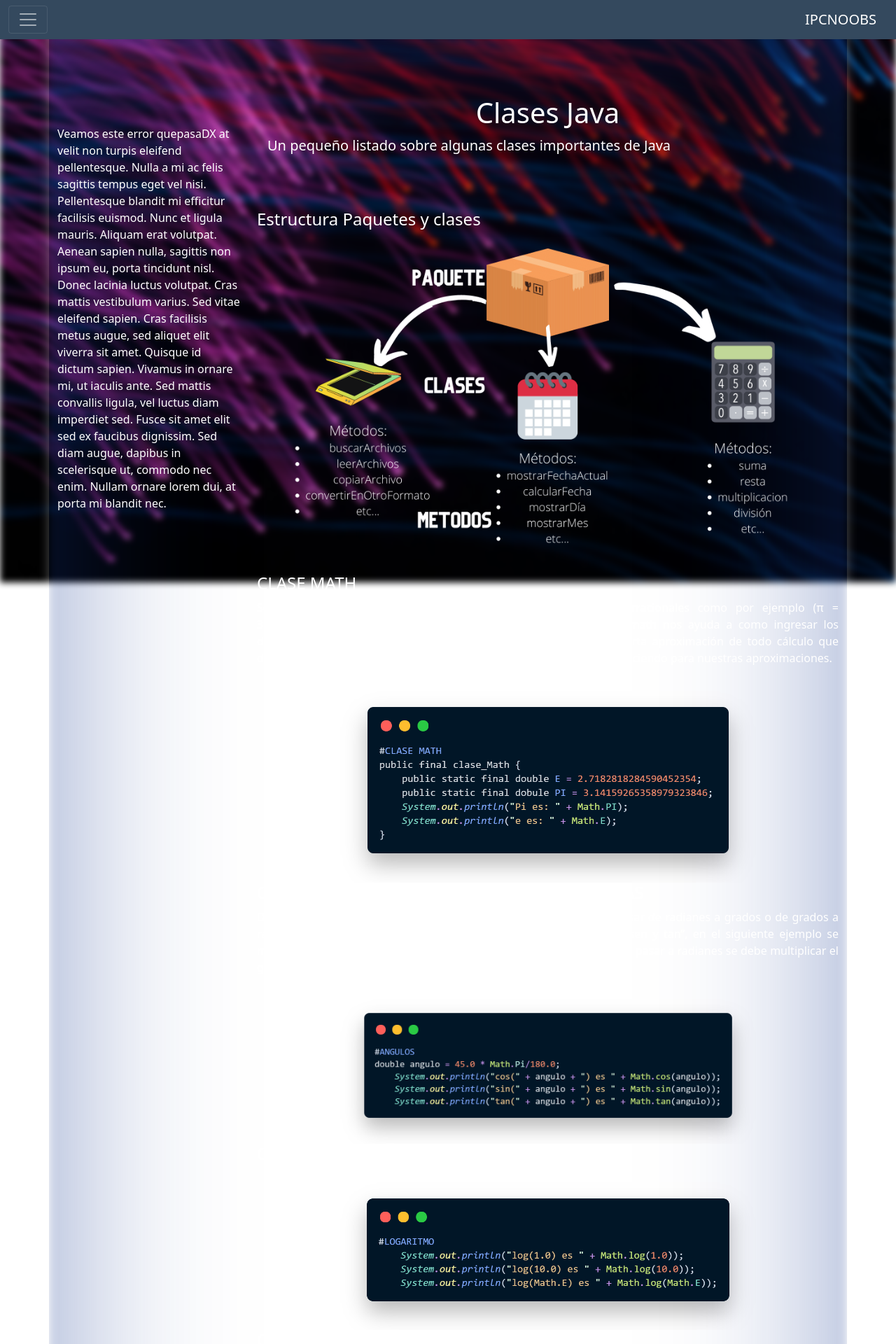
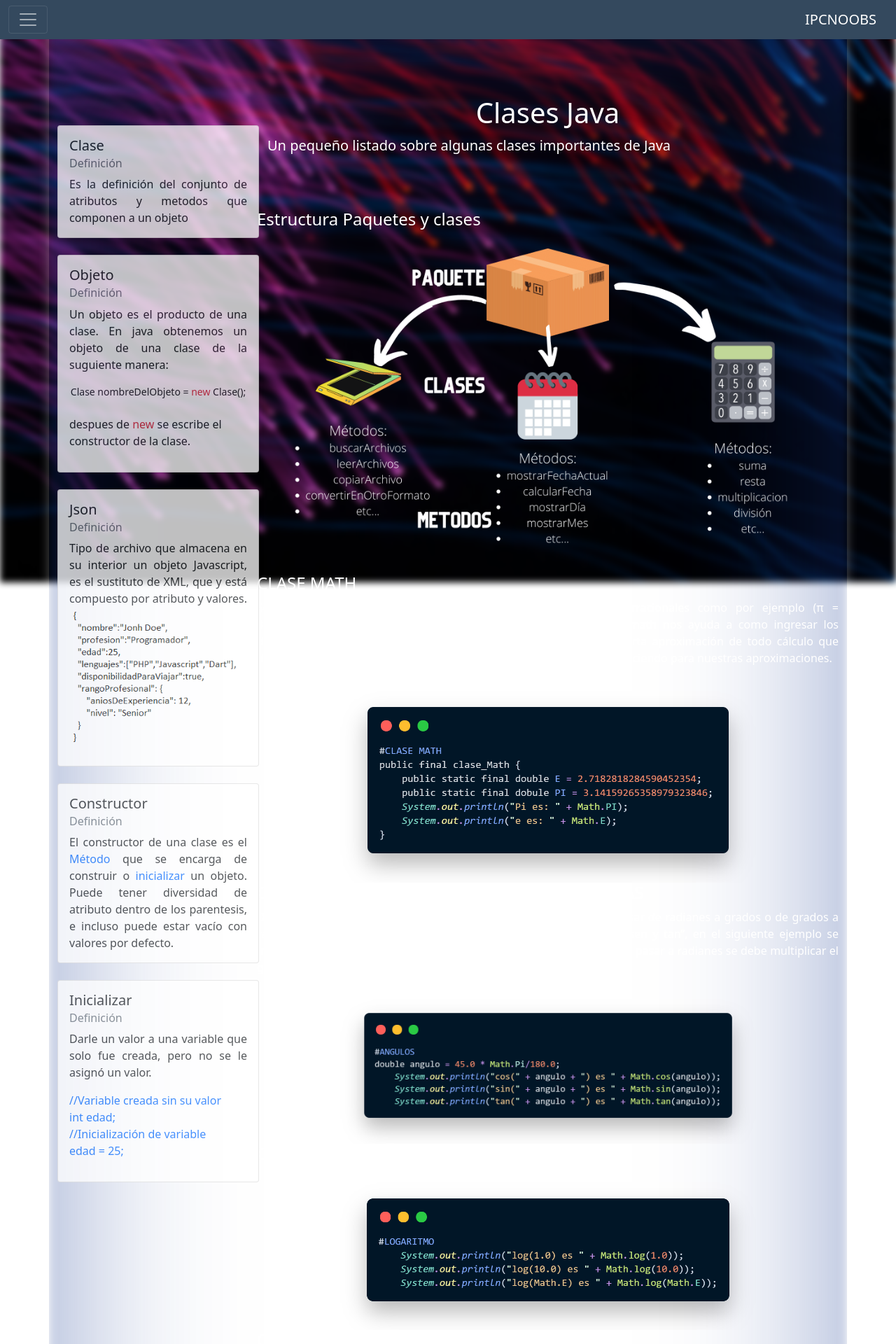
Before and after one commit to EnamSharik/IPCNOOBS, a PHP site: page /Java/java-class.html in a window 1280 px wide. Shown: the top 1920 px of the page at 70% size. Run offline with PHP 8.4, Linux system fonts and the light colour scheme.

Commit message:
[ADD] Inicio de Gson y algunas definiciones

```diff
--- a/Frontend/Java/java-class.html
+++ b/Frontend/Java/java-class.html
@@ -225,21 +225,76 @@
             <div class="row">
                 <!--Sección de minidefiniciones-->
                 <div class="col-3 div-aclaraciones">
-                    Veamos este error
-                    quepasaDX at velit non turpis eleifend pellentesque. Nulla a mi ac felis sagittis tempus eget
-                    vel
-                    nisi.
-                    Pellentesque blandit mi efficitur facilisis euismod. Nunc et ligula mauris. Aliquam erat
-                    volutpat. Aenean
-                    sapien nulla, sagittis non ipsum eu, porta tincidunt nisl. Donec lacinia luctus volutpat. Cras
-                    mattis
-                    vestibulum varius. Sed vitae eleifend sapien. Cras facilisis metus augue, sed aliquet elit
-                    viverra sit amet.
-                    Quisque id dictum sapien. Vivamus in ornare mi, ut iaculis ante. Sed mattis convallis ligula,
-                    vel luctus
-                    diam imperdiet sed. Fusce sit amet elit sed ex faucibus dignissim. Sed diam augue, dapibus in
-                    scelerisque
-                    ut, commodo nec enim. Nullam ornare lorem dui, at porta mi blandit nec.
+                    <div class="card text-dark opacity-75" style="width: 18rem;">
+                        <div class="card-body text-dark">
+                          <h5 class="card-title text-dark">Clase</h5>
+                          <h6 class="card-subtitle mb-2 text-muted">Definición</h6>
+                        <p class="card-text text-dark">
+                            Es la definición del conjunto de atributos y metodos que componen a un objeto<br>
+                        </p>
+                        </div>
+                    </div>
+                    <br>
+                    <div class="card text-dark opacity-75" style="width: 18rem;">
+                        <div class="card-body text-dark">
+                          <h5 class="card-title text-dark">Objeto</h5>
+                          <h6 class="card-subtitle mb-2 text-muted">Definición</h6>
+                        <p class="card-text text-dark">
+                            Un objeto es el producto de una clase.
+                            En java obtenemos un objeto de una clase de la suguiente manera:
+
+                            <div id="exp-de-codigo" class="text-center">Clase nombreDelObjeto = <span class="text-danger">new</span> Clase();</div>
+
+                            <br>
+                            despues de <span class="text-danger">new</span> se escribe el constructor de la clase.
+                          </p>
+                        </div>
+                    </div>
+                    <br>
+                    <div class="card text-dark opacity-75" style="width: 18rem;">
+                        <div class="card-body text-dark">
+                          <h5 class="card-title text-dark">Json</h5>
+                          <h6 class="card-subtitle mb-2 text-muted">Definición</h6>
+                        <p class="card-text text-dark">
+                            Tipo de archivo que almacena en su interior un objeto Javascript, es el sustituto
+                            de XML, que y está compuesto por atributo y valores.
+
+                            <img src="/Frontend/img/jsonExample.png" class="img-fluid">
+
+                        </p>
+                        </div>
+                    </div>
+                    <br>
+                    <div class="card text-dark opacity-75" style="width: 18rem;">
+                        <div class="card-body text-dark">
+                          <h5 class="card-title text-dark">Constructor</h5>
+                          <h6 class="card-subtitle mb-2 text-muted">Definición</h6>
+                        <p class="card-text text-dark">
+                            El constructor de una clase es el <span class="text-primary">Método</span> que se encarga de construir o <span class="text-primary">inicializar</span>
+                            un objeto. Puede tener diversidad de atributo dentro de los parentesis, e incluso puede estar vacío con valores
+                            por defecto.
+                          </p>
+                        </div>
+                    </div>
+                    <br>
+                    <div class="card text-dark opacity-75" style="width: 18rem;">
+                        <div class="card-body text-dark">
+                          <h5 class="card-title text-dark">Inicializar</h5>
+                          <h6 class="card-subtitle mb-2 text-muted">Definición</h6>
+                        <p class="card-text text-dark">
+                            Darle un valor a una variable que solo fue creada, pero no se le asignó un valor.
+                            <br>
+                            <div class="text-primary">
+                                //Variable creada sin su valor<br>
+                                int edad;<br>
+                                //Inicialización de variable<br>
+                                edad = 25;
+                            </div>
+
+
+                        </p>
+                        </div>
+                    </div>
                 </div>
 
                 <div class="col-9">
@@ -335,23 +390,8 @@
 
                     <h4 id="Gson-class-list">CLASE GSON</h4>
                     <p>
-                        Vivamus at velit non turpis eleifend pellentesque. Nulla a mi ac felis sagittis tempus eget
-                        vel
-                        nisi.
-                        Pellentesque blandit mi efficitur facilisis euismod. Nunc et ligula mauris. Aliquam erat
-                        volutpat. Aenean
-                        sapien nulla, sagittis non ipsum eu, porta tincidunt nisl. Donec lacinia luctus volutpat.
-                        Cras
-                        mattis
-                        vestibulum varius. Sed vitae eleifend sapien. Cras facilisis metus augue, sed aliquet elit
-                        viverra sit amet.
-                        Quisque id dictum sapien. Vivamus in ornare mi, ut iaculis ante. Sed mattis convallis
-                        ligula,
-                        vel luctus
-                        diam imperdiet sed. Fusce sit amet elit sed ex faucibus dignissim. Sed diam augue, dapibus
-                        in
-                        scelerisque
-                        ut, commodo nec enim. Nullam ornare lorem dui, at porta mi blandit nec.
+                        GSON es una libreria de Google que se encarga de convertir objetos Java a objetos Json, esto lo realiza generando
+                        un archivo que posee un formato especifico.
                     </p>
                 </div>
             </div>
--- a/Frontend/Style.css
+++ b/Frontend/Style.css
@@ -101,3 +101,7 @@ body{
   #imgProvocaScroll {
     overflow-x: hidden;
   }
+
+  #exp-de-codigo {
+    font-size: 14px;
+  }
```
Also changed, not shown: Frontend/Java/java-notions.html (+5 -5 lines), Frontend/img/jsonExample.png (added).
